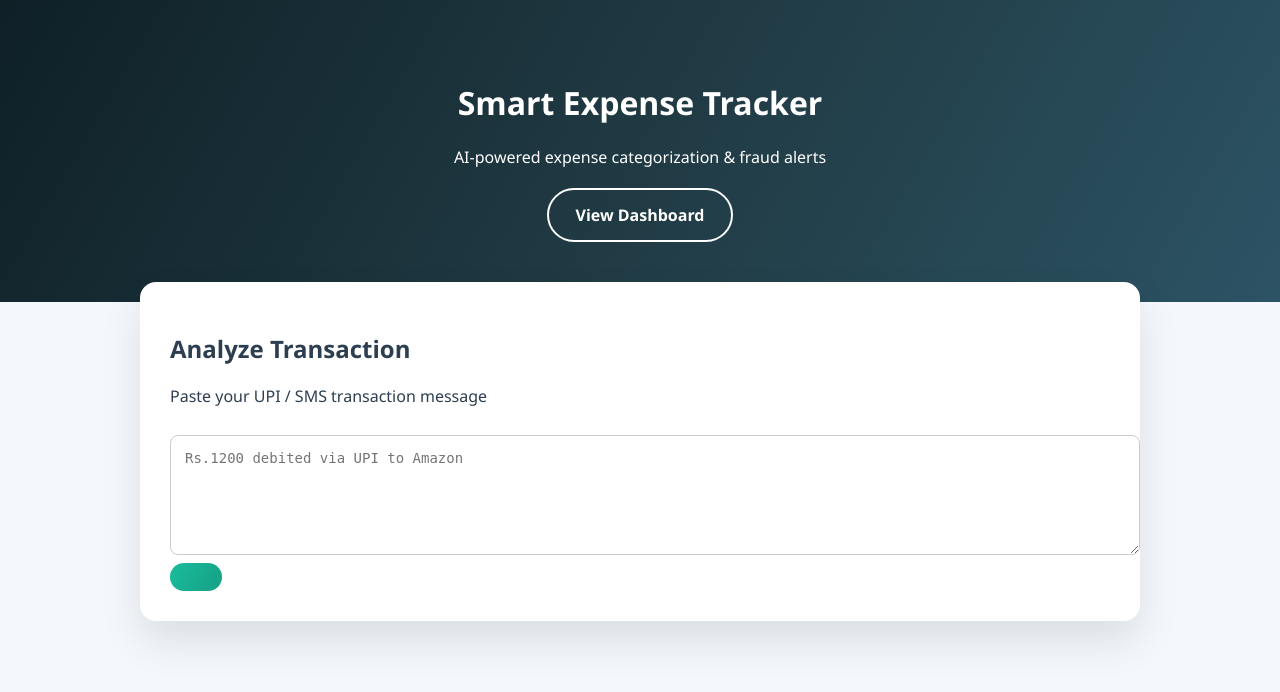
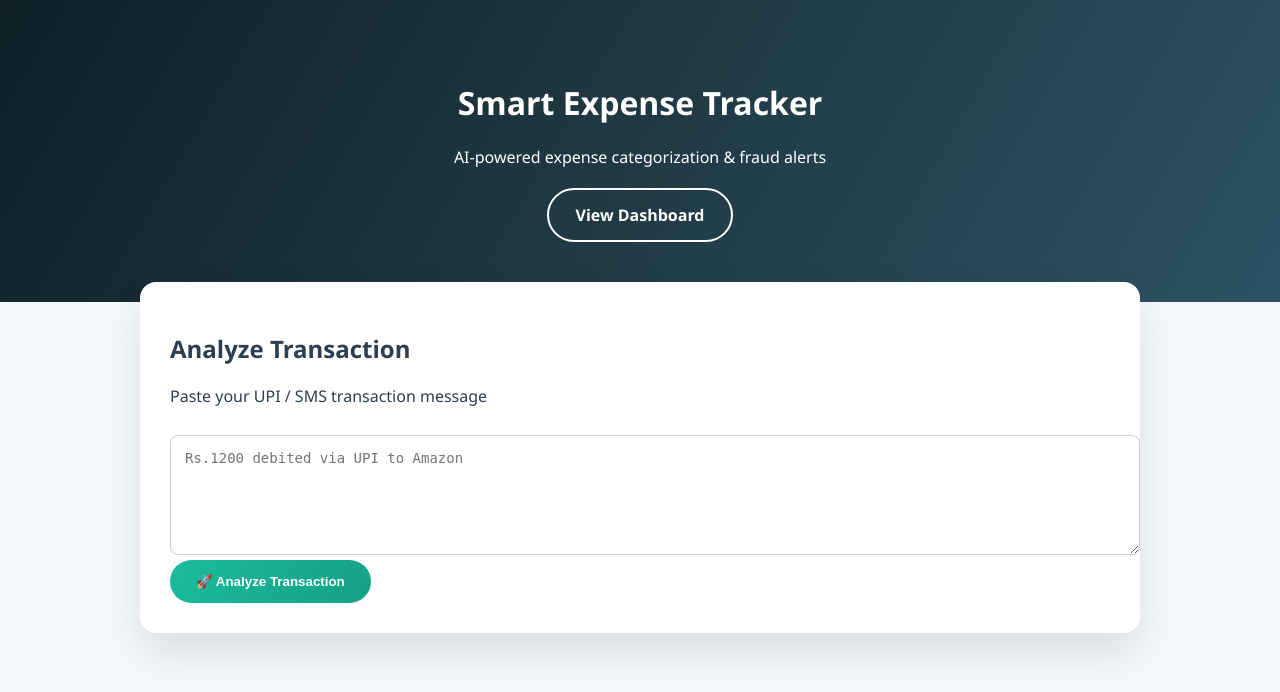
Before and after one commit to NISHIKA2153/SMART-EXPENSE-TRACKER, a Flask app: page / in a window 1280 px wide. Shown: the top 692 px of the page. Run offline with Flask 3, Linux system fonts and the light colour scheme; parts of the project's set-up code (start-up, migrations or seed data) failed here and were passed over.

Commit message:
Modify submit button for transaction analysis
Updated the button to include an analysis feature.

```diff
--- a/templates/index.html
+++ b/templates/index.html
@@ -1,4 +1,4 @@
-<!DOCTYPE html>
+ <!DOCTYPE html>
 <html lang="en">
 <head>
     <meta charset="UTF-8">
@@ -27,4 +27,7 @@
                 placeholder="Rs.1200 debited via UPI to Amazon"
                 required></textarea>
 
-            <button type="submit" class="btn btn-primary">
+            <!-- <button type="submit" class="btn btn-primary"> -->
+                <button type="submit" class="btn btn-primary">
+    🚀 Analyze Transaction
+</button>
```
